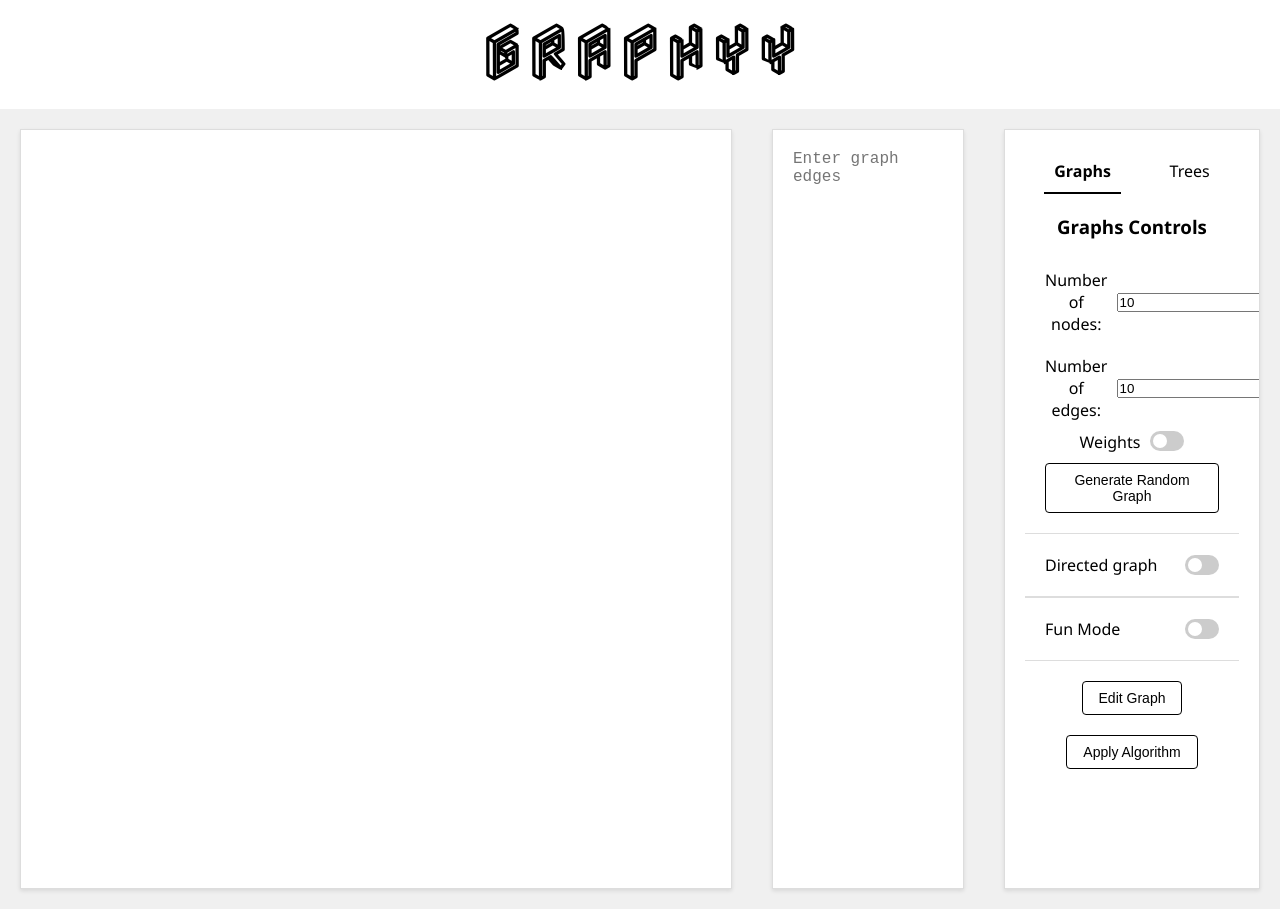
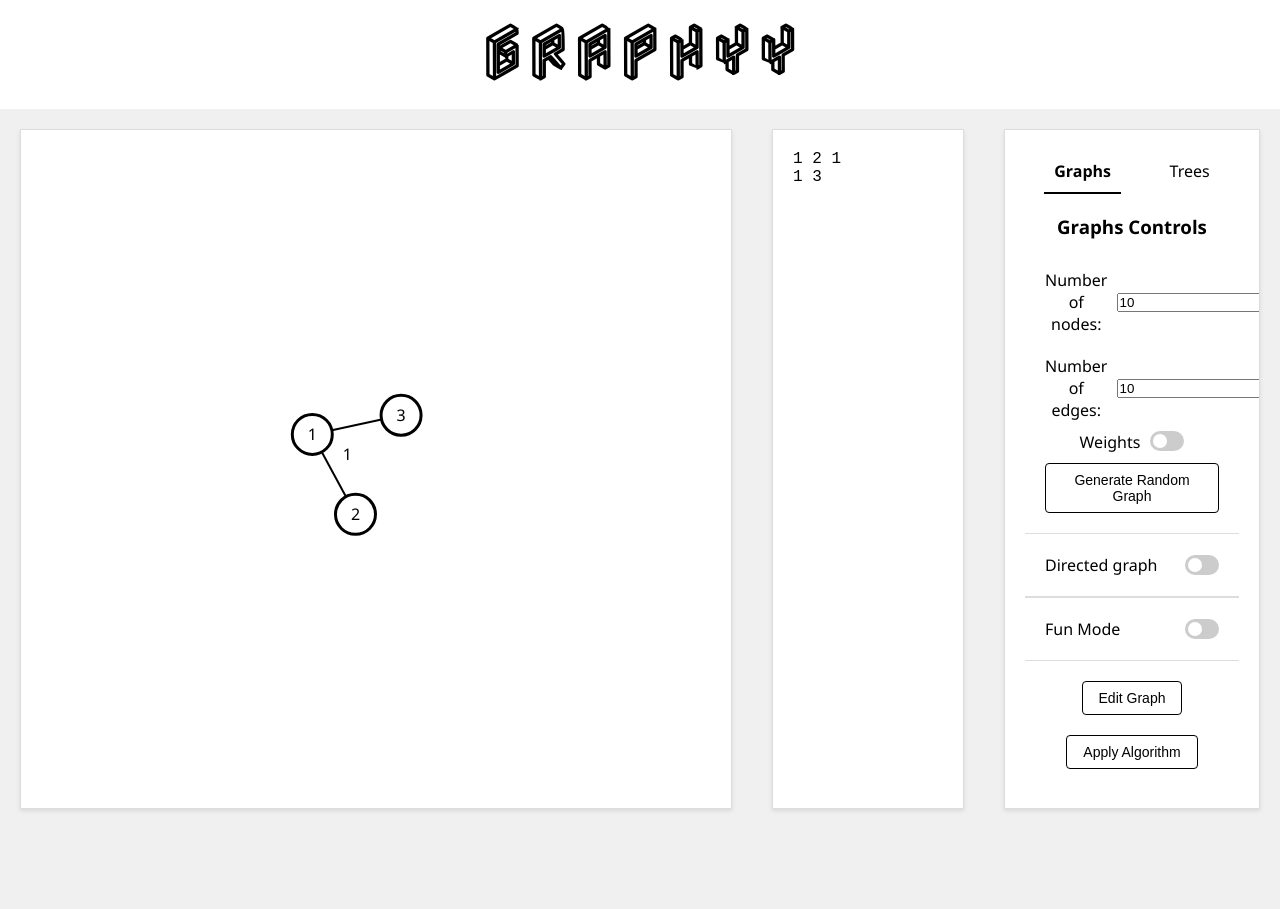
Before and after one commit to AbdullahBitar/graphyy, a React (Create React App) app: page / in a window 1280 px wide. After the commit the page ends 829 px from the top, so only its background shows below. Built offline with nearby package versions, Linux system fonts and the light colour scheme.

Commit message:
fix components to fit the size of the page

```diff
--- a/src/pages/MainPage.css
+++ b/src/pages/MainPage.css
@@ -11,7 +11,7 @@ body {
 
 .main-page {
     display: flex;
-    height: 100vh;
+    height: 90vh;
 }
 
 .graph-container {
@@ -57,7 +57,7 @@ body {
 
 .text-input {
     width: 100%;
-    height: calc(100vh - 80px);
+    height: 100%;
     resize: none;
     font-size: 16px;
     border: none;
--- a/src/pages/MainPage.tsx
+++ b/src/pages/MainPage.tsx
@@ -8,7 +8,7 @@ export function MainPage() {
 
     const graphContainerRef = useRef<SVGSVGElement>(null);
     const simulationRef = useRef<any>(null);
-    const [edges, setEdges] = useState('');
+    const [edges, setEdges] = useState('1 2 1\n1 3');
     const [isColorful, setIsColorful] = useState(false);
     const [isTidy, setIsTidy] = useState(false);
     const [allNodes, setAllNodes] = useState<Map<Node, any>>(new Map<Node, any>());
```
